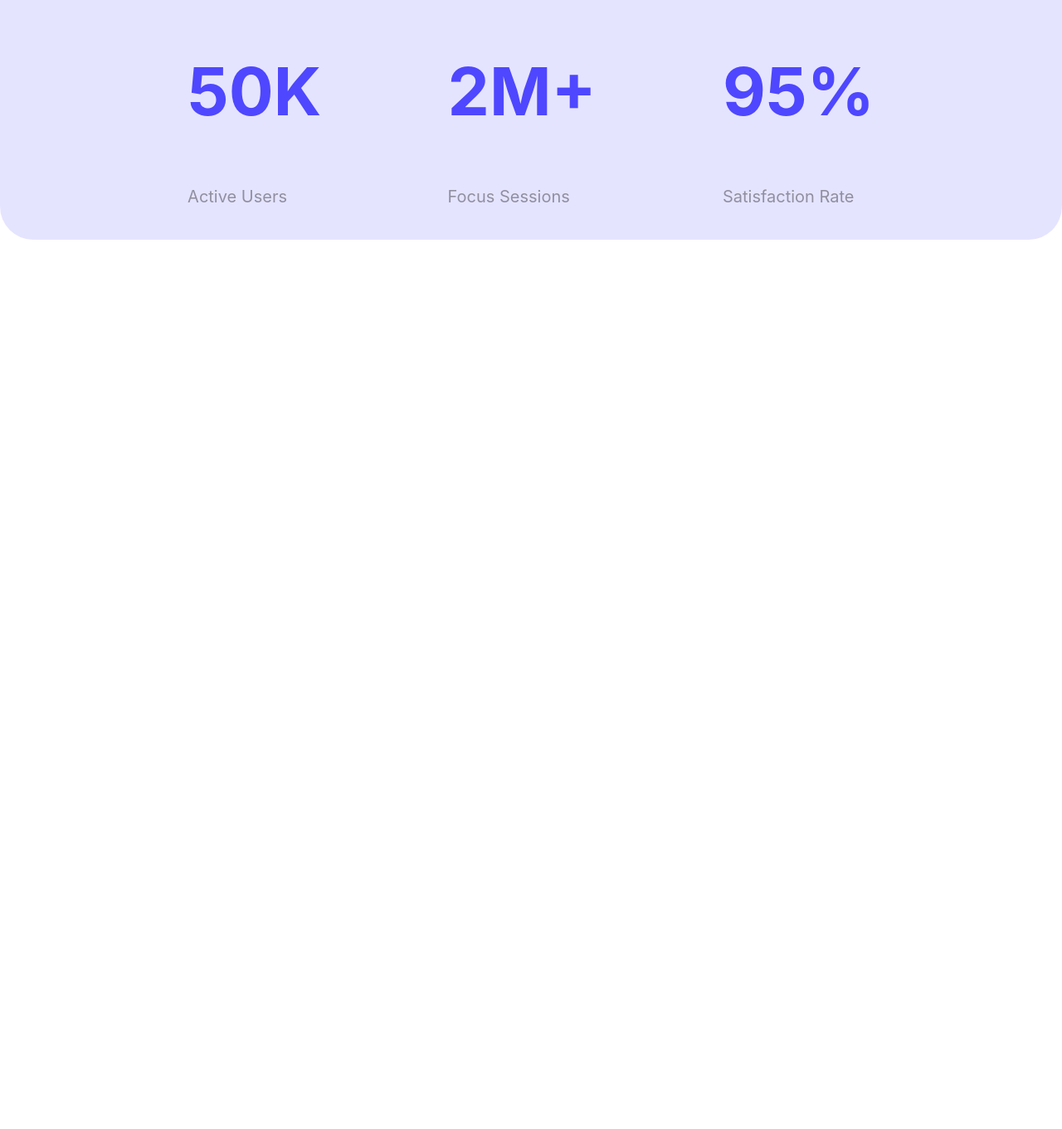
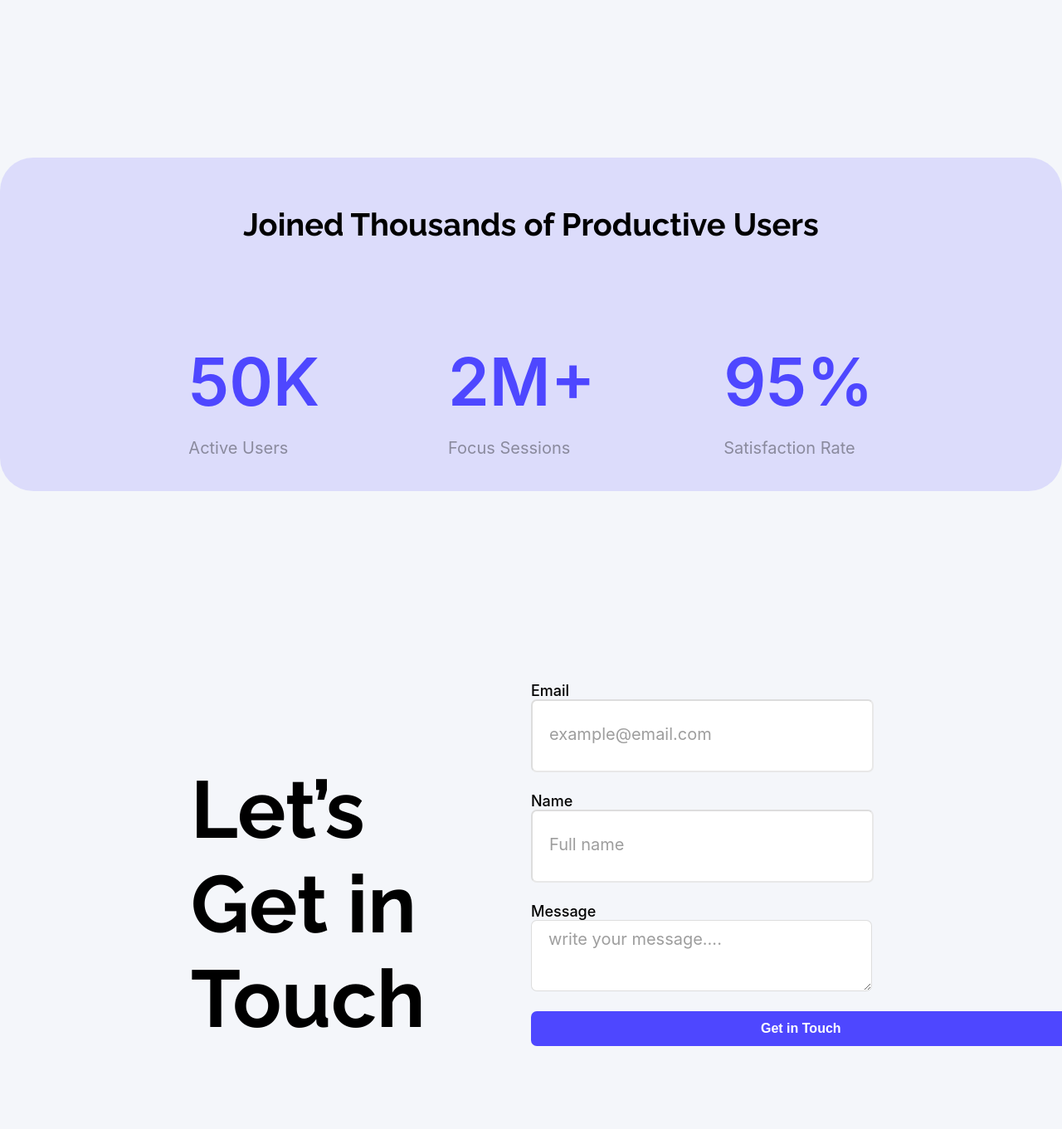
Before and after one commit to mushfiq0000/B12A01-assignment-1, a plain HTML site: page index.html in a window 1280 px wide. Shown: the part 1374-2735 px from the top of the page at 83% size. Before the commit the page ends 1663 px from the top, so only its background shows below. Drawn offline with Linux system fonts and the light colour scheme.

Commit message:
added touch section

```diff
--- a/index.html
+++ b/index.html
@@ -41,22 +41,47 @@
             <div class="users-items inter-font">
 
                 <div class="user-item">
-                    <h1 class="text-primary">50K</h1>
-                    <p>Active Users</p>
+                    <p class="productive text-primary">50K</p>
+                    <p class="description">Active Users</p>
                 </div>
                 <div class="user-item">
-                    <h1 class="text-primary">2M+</h1>
-                    <p>Focus Sessions</p>
+                    <p class="productive text-primary">2M+</p>
+                    <p class="description">Focus Sessions</p>
                 </div>
                 <div class="user-item">
-                    <h1 class="text-primary">95%</h1>
-                    <p>Satisfaction Rate</p>
+                    <p class="productive text-primary">95%</p>
+                    <p class="description">Satisfaction Rate</p>
 
                 </div>
             </div>
 
 
         </section>
+
+        <section class="touch">
+            <div class="touches">
+                <div class="touch-column">
+                    <h3 class="touch-titel">Let’s Get in <br> Touch</h3>
+
+                </div>
+                <div class="touch-column">
+                    <form action="" class="inter-font">
+                        <label for="name">Email</label>
+                        <input class="input-column inter-font" type="email" name="" id="email" placeholder="example@email.com">
+
+                        <label for="name">Name</label>
+                        <input class="input-column inter-font" type="text" name="" id="name" placeholder="Full name">
+
+                        <label for="name">Message</label>
+                        <textarea class="input-column inter-font" name="" id="" cols="30" rows="10" placeholder="write your message...."></textarea>
+
+                        <input class="btn-get-in-touch" type="submit" value="Get in Touch">
+                    </form>
+                </div>
+            </div>
+
+        </section>
+
     </main>
     <footer>
 
--- a/style/style.css
+++ b/style/style.css
@@ -3,6 +3,7 @@ body{
     height: 100%;
     margin: 0;
     padding: 0;
+    background-color: #d6dded41;
 
 }
 
@@ -79,6 +80,15 @@ body{
     border: none;
     border-radius: 7px;
 }
+.btn-get-in-touch{
+    background-color: #4E47FF;
+    font-weight: bold;
+    font-size: 16px;
+    color: #FFFFFF;
+    padding: 12px 277px;
+    border: none;
+    border-radius: 7px;
+}
 
 /* share style */
 
@@ -105,7 +115,8 @@ body{
 .action{
     display: flex;
     justify-content: space-between;
-    margin: 0 200px 100px 200px;
+    margin: 100px 200px 100px 200px;
+    padding: 100px;
 }
 
 .action-titel h3{
@@ -123,7 +134,7 @@ body{
 .productive-users{
     border-radius: 40px;
     max-width: 1140px;
-    margin: 0 auto;
+    margin: 100px auto;
     padding: 20px 150px 20px 150px;
 }
 
@@ -141,11 +152,50 @@ body{
     display: flex;
     justify-content: space-around;
 }
-.user-item h1{
+.user-item .productive{
     font-size: 80px;
+    font-weight: 600;
+    margin-bottom: 10px;
 
 }
-.user-item p{
+.user-item .description{
     font-size: 20px;
     color: #0000005f;
+
 }
+/* touch section style */
+
+
+
+.touches{
+    padding: 130px 230px;
+    display: flex;
+    gap: 100px;
+}
+
+.touch-titel{
+    font-size: 97px;
+}
+.touch-column{
+    width: 50%;
+
+}
+.input-column::placeholder{
+    color: #00000062;
+    font-size: 20px;
+}
+
+.touches input[type="email"], .touches input[type="text"], .touches textarea{
+    height: 64px;
+    border-radius: 7px;
+    background-color: #FFFFFF;
+    display: block;
+    width: 90%;
+    padding: 10px 20px;
+    margin-bottom: 24px;
+    border-color: #00000022;
+}
+form label{
+    font-size: 18px;
+    font-weight: 500;
+}
```
Lines whose indentation alone changed are shown as unchanged.
